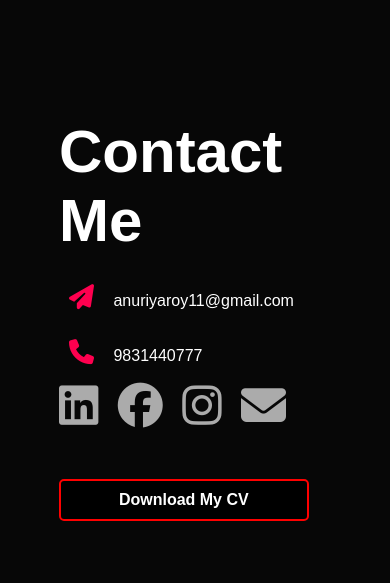
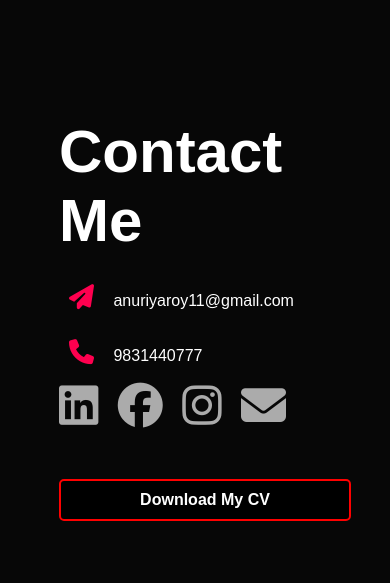
Before and after one commit to VOYAGER441/portfolio, a plain HTML site: page index.html in a window 390 px wide. Shown: the part 5008-5591 px from the top of the page. Drawn offline with Linux system fonts and the light colour scheme.

Commit message:
added mobile reponsive

```diff
--- a/style.css
+++ b/style.css
@@ -512,7 +512,7 @@ form textarea {
     }
     .col-left{
         /* margin-left: 20px; */
-        flex-basis: 80%;
+        flex-basis: 100%;
         margin-left: 20px;
     }
     .col-left p{
```
